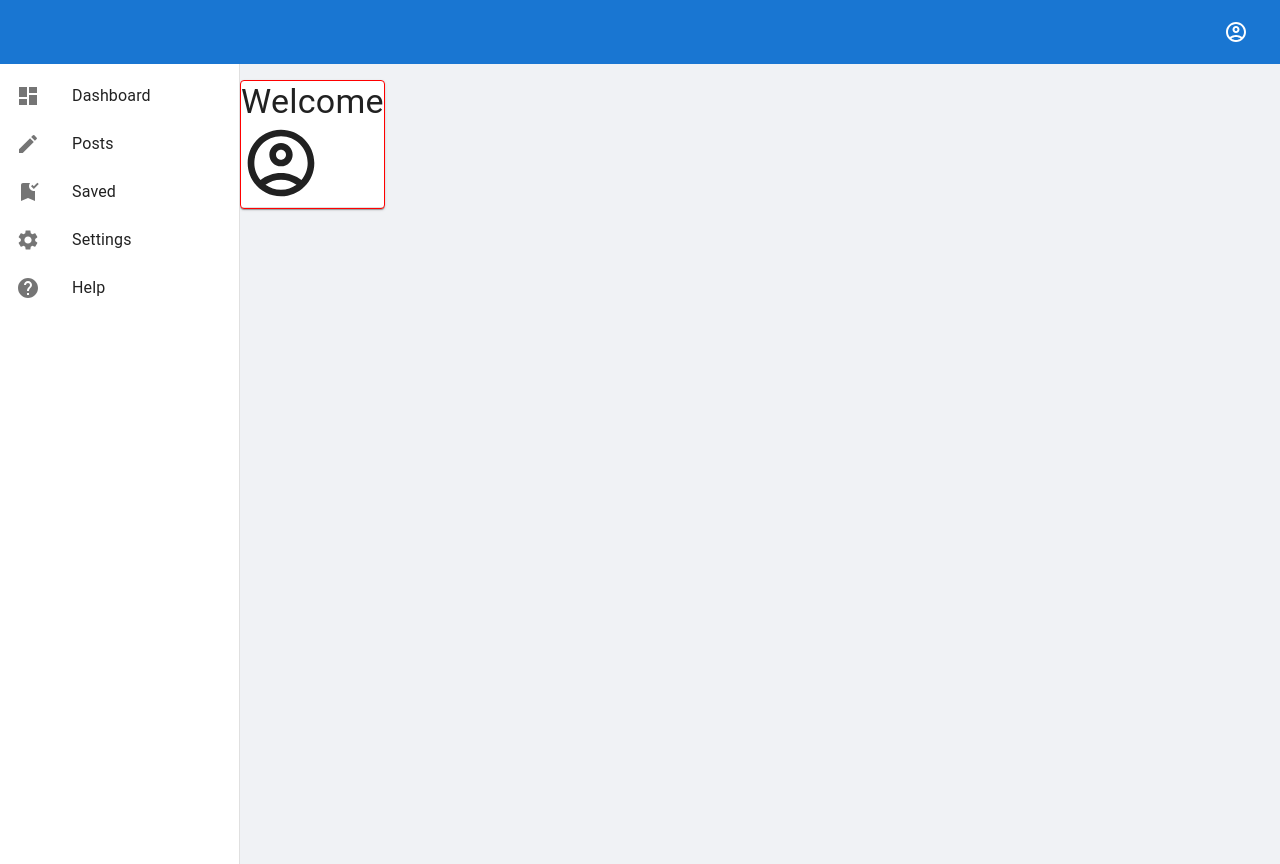
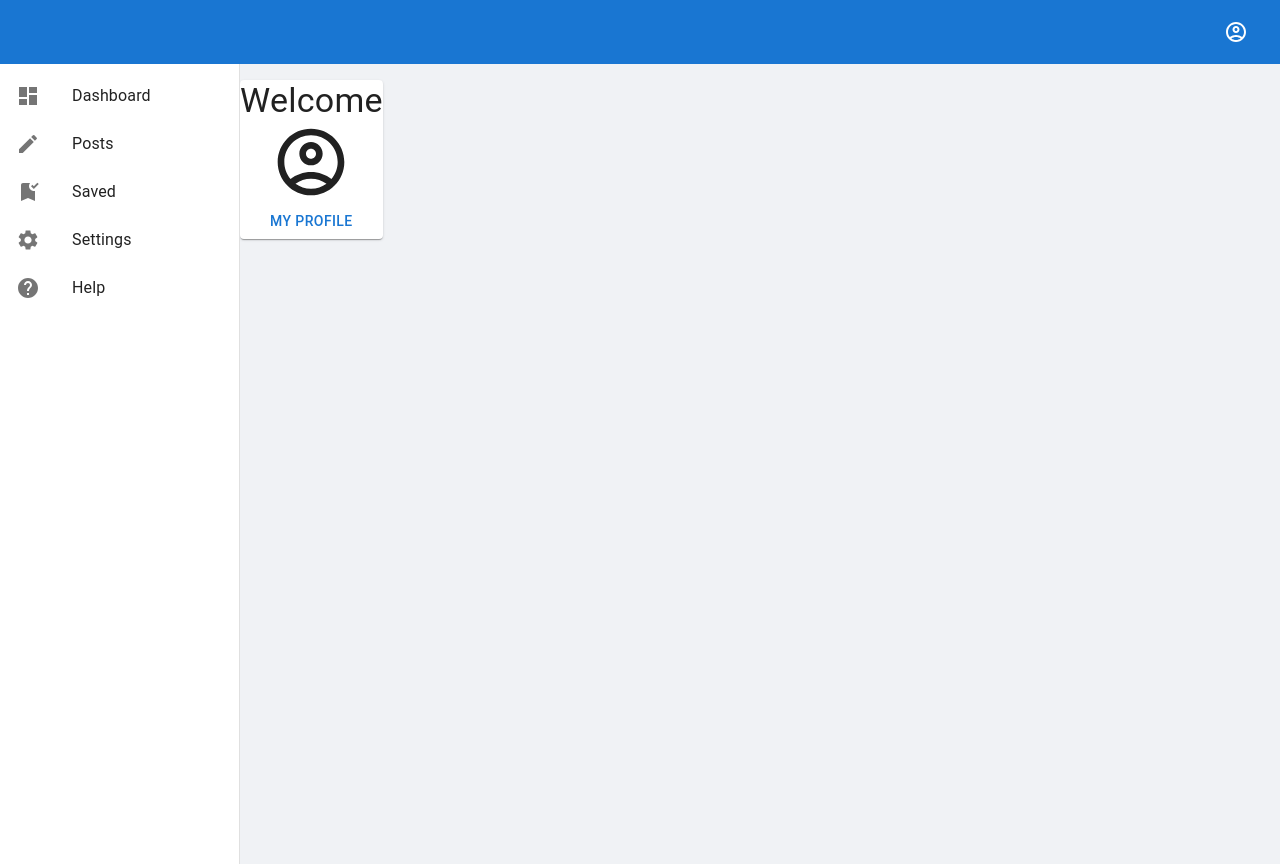
Before and after one commit to wojtek99955/mui-demo-website, a React (Create React App) app: page /dashboard in a window 1280 px wide. Built offline with nearby package versions, Linux system fonts and the light colour scheme.

Commit message:
profile card update

```diff
--- a/src/components/Dashboard/Dashboard.js
+++ b/src/components/Dashboard/Dashboard.js
@@ -1,5 +1,5 @@
 import styled from "styled-components";
-import { Box, Typography, Stack, Card, Divider } from "@mui/material";
+import { Button, Typography, Stack, Card, Divider } from "@mui/material";
 import { Link } from "react-router-dom";
 import { useContext } from "react";
 import { Context } from "../../ContextProvider";
@@ -19,12 +19,23 @@ function Dashboard() {
   } = context;
   return (
     <div>
-      <Card sx={{ width: "100%", border: "1px solid red", marginTop: "1rem" }}>
+      <Card
+        sx={{
+          width: "100%",
+          marginTop: "1rem",
+          display: "flex",
+          flexDirection: "column",
+          alignItems: "center",
+        }}
+      >
         <Typography variant="h4" component="h1" align="center">
           Welcome {fname}
         </Typography>
         <Avatar sx={{ fontSize: "5rem" }} />
         <Divider />
+        <StyledLink to="/profile">
+          <Button>My profile</Button>
+        </StyledLink>
       </Card>
     </div>
   );
```
